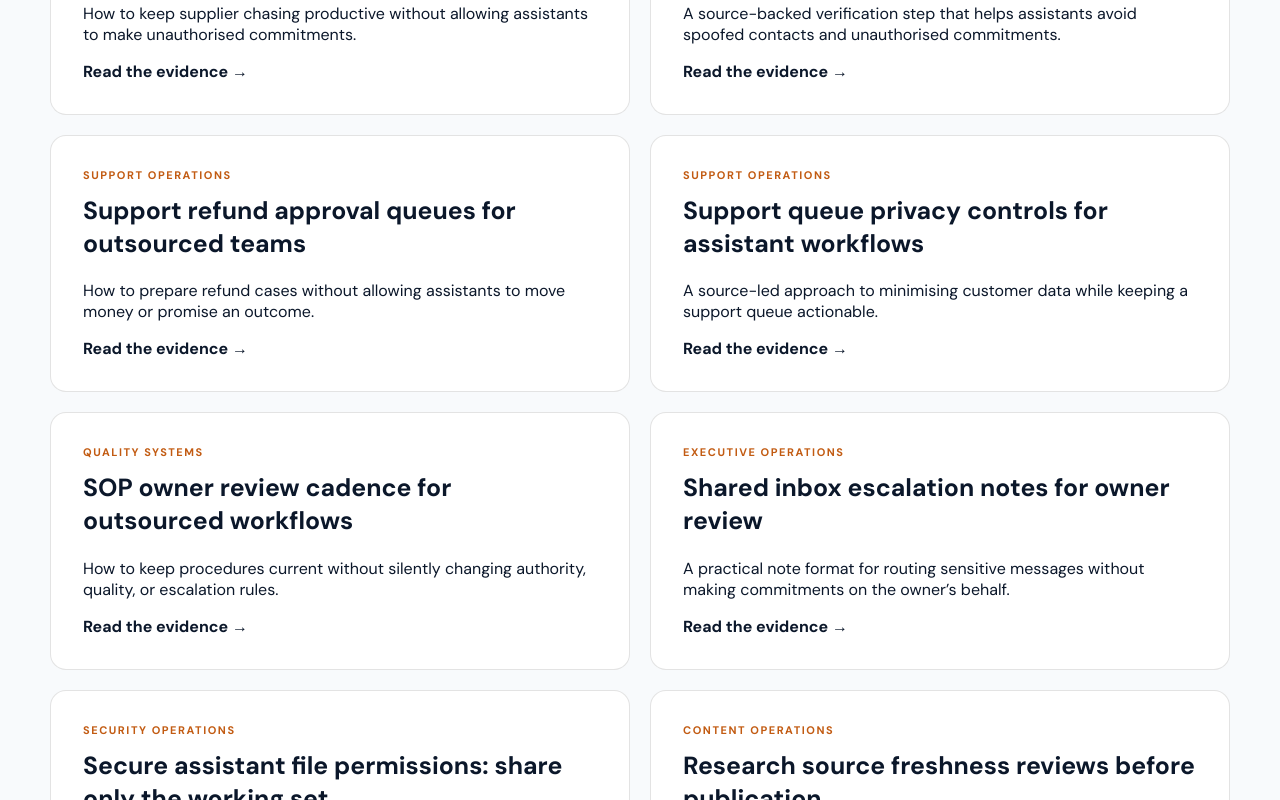
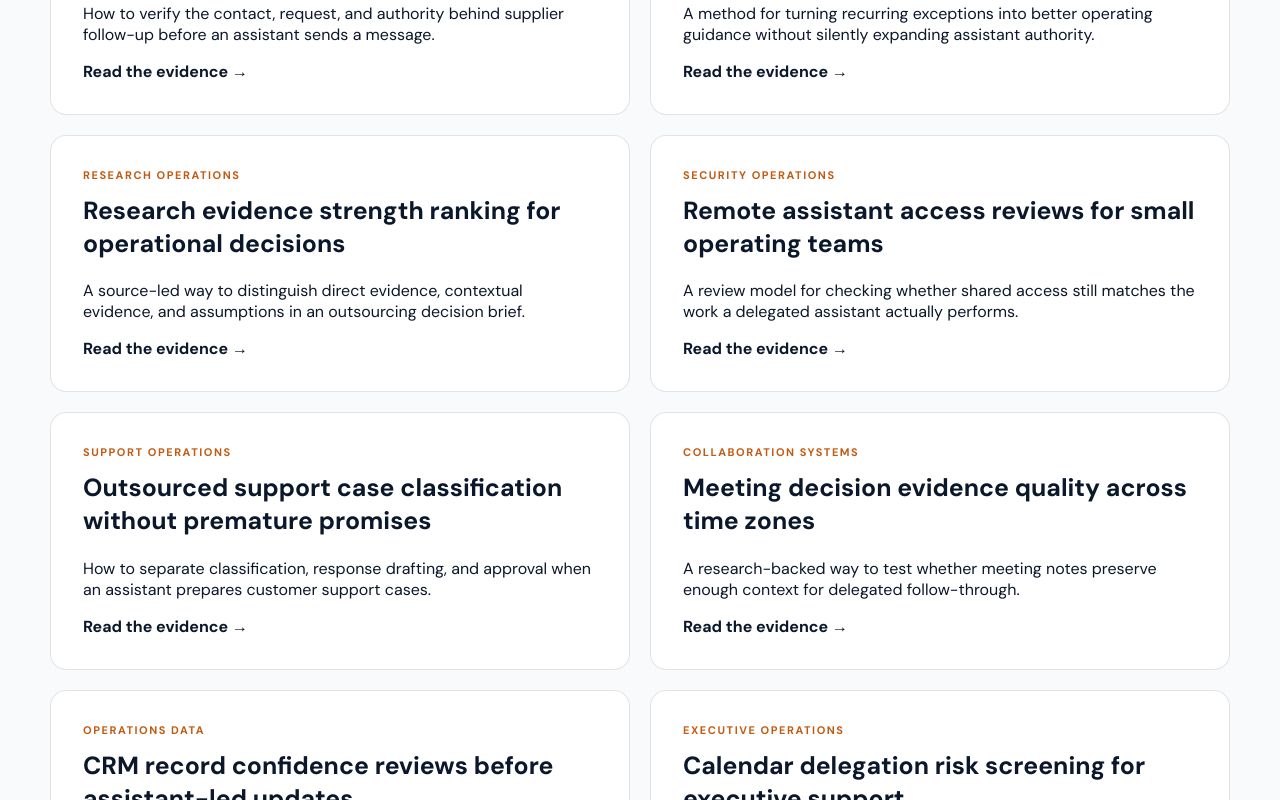
Before and after one commit to coolifystealthagents/outsourcingassistant, a Next.js app: page /research in a window 1280 px wide. Shown: the part 660-1460 px from the top of the page. Built offline with nearby package versions, Linux system fonts and the light colour scheme.

Commit message:
Publish August 11 research batch

```diff
--- a/app/fleet-content.ts
+++ b/app/fleet-content.ts
@@ -336,6 +336,16 @@ export const researchPosts: readonly ResearchPost[] = [
   currentBatchTopic('sop-owner-review-cadence', 'SOP owner review cadence for outsourced workflows', 'How to keep procedures current without silently changing authority, quality, or escalation rules.', 'Quality systems', 'The NIST CSF 2.0 treats governance as an explicit security outcome', 'SOP owner review', ['sop-change-management', 'sop-exception-register', 'assistant-quality-sampling-plan'], { published: '2026-08-10', updated: '2026-08-10' }),
   currentBatchTopic('meeting-action-evidence-trail', 'Meeting action evidence trails for distributed teams', 'A simple structure for linking decisions, owners, deadlines, and source notes after a meeting.', 'Collaboration systems', 'Three fields—decision, owner, and due point—make follow-up reviewable', 'meeting action evidence', ['meeting-notes-action-tracking', 'meeting-decision-ownership', 'meeting-follow-up-ownership'], { published: '2026-08-10', updated: '2026-08-10' }),
   currentBatchTopic('content-claim-escalation-rules', 'Content claim escalation rules for research assistants', 'A practical boundary between collecting evidence, drafting claims, and approving publication language.', 'Content operations', 'Three approval checkpoints keep claims, sources, and publication decisions distinct', 'content claim escalation', ['research-claim-review-queue', 'content-brief-review-gates', 'research-source-freshness-review'], { published: '2026-08-10', updated: '2026-08-10' }),
+  currentBatchTopic('assistant-delegation-scope-mapping', 'Assistant delegation scope mapping for owner-led work', 'How to map repeatable support work to clear authority boundaries before handing it to a Philippines-based assistant.', 'Delegation design', 'NIST separates governance outcomes from the safeguards used to achieve them', 'delegation scope mapping', ['remote-team-access-controls', 'assistant-task-intake-design', 'assistant-quality-scorecard'], { published: '2026-08-11', updated: '2026-08-11' }),
+  currentBatchTopic('research-evidence-strength-ranking', 'Research evidence strength ranking for operational decisions', 'A source-led way to distinguish direct evidence, contextual evidence, and assumptions in an outsourcing decision brief.', 'Research operations', 'The NIST CSF 2.0 uses governed outcomes to organise risk decisions', 'evidence strength ranking', ['content-research-source-traceability', 'research-claim-review-queue', 'outsourced-research-source-register'], { published: '2026-08-11', updated: '2026-08-11' }),
+  currentBatchTopic('remote-assistant-access-review', 'Remote assistant access reviews for small operating teams', 'A review model for checking whether shared access still matches the work a delegated assistant actually performs.', 'Security operations', 'CIS Controls prioritise inventories and account management as foundational safeguards', 'remote access review', ['remote-team-access-controls', 'secure-assistant-file-permissions', 'access-review-cadence'], { published: '2026-08-11', updated: '2026-08-11' }),
+  currentBatchTopic('outsourced-support-case-classification', 'Outsourced support case classification without premature promises', 'How to separate classification, response drafting, and approval when an assistant prepares customer support cases.', 'Support operations', 'The FTC frames data security as an ongoing process of knowing what a business holds and protecting it', 'support case classification', ['customer-support-escalation-matrix', 'support-queue-privacy-controls', 'inbox-triage-risk-controls'], { published: '2026-08-11', updated: '2026-08-11' }),
+  currentBatchTopic('crm-record-confidence-review', 'CRM record confidence reviews before assistant-led updates', 'A practical confidence test for deciding when a CRM correction is safe to prepare and when it needs owner review.', 'Operations data', 'CIS Controls connect inventory quality with accountable account and asset management', 'CRM record confidence', ['crm-data-hygiene-workflow', 'crm-field-change-governance', 'outsourced-crm-audit-trail'], { published: '2026-08-11', updated: '2026-08-11' }),
+  currentBatchTopic('vendor-follow-up-source-checks', 'Vendor follow-up source checks for delegated operations', 'How to verify the contact, request, and authority behind supplier follow-up before an assistant sends a message.', 'Operations systems', 'CISA recommends independent verification through a known channel for suspicious requests', 'vendor source checks', ['vendor-record-verification', 'vendor-follow-up-authority-limits', 'remote-team-access-controls'], { published: '2026-08-11', updated: '2026-08-11' }),
+  currentBatchTopic('async-queue-aging-analysis', 'Asynchronous queue aging analysis for distributed assistants', 'How to read unfinished work by age, dependency, and decision owner instead of treating all delay as a productivity problem.', 'Distributed work', 'ILO research links remote-work outcomes to the organisation and conditions of work', 'queue aging analysis', ['time-zone-handoff-design', 'daily-handoff-evidence-log', 'assistant-quality-scorecard'], { published: '2026-08-11', updated: '2026-08-11' }),
+  currentBatchTopic('sop-exception-pattern-analysis', 'SOP exception pattern analysis for outsourced workflows', 'A method for turning recurring exceptions into better operating guidance without silently expanding assistant authority.', 'Quality systems', 'NIST treats governance as an explicit outcome rather than an afterthought to execution', 'SOP exception analysis', ['sop-change-management', 'sop-exception-register', 'assistant-quality-sampling-plan'], { published: '2026-08-11', updated: '2026-08-11' }),
+  currentBatchTopic('calendar-delegation-risk-screening', 'Calendar delegation risk screening for executive support', 'How to identify sensitive calendar requests that need executive review before an assistant prepares a change.', 'Executive operations', 'NIST control guidance distinguishes routine account activity from higher-risk decisions and events', 'calendar risk screening', ['calendar-delegation-controls', 'calendar-request-screening', 'assistant-calendar-approval-rules'], { published: '2026-08-11', updated: '2026-08-11' }),
+  currentBatchTopic('meeting-decision-evidence-quality', 'Meeting decision evidence quality across time zones', 'A research-backed way to test whether meeting notes preserve enough context for delegated follow-through.', 'Collaboration systems', 'A decision, named owner, and due point create a minimum reviewable follow-through record', 'meeting decision evidence', ['meeting-notes-action-tracking', 'meeting-decision-ownership', 'meeting-follow-up-ownership'], { published: '2026-08-11', updated: '2026-08-11' }),
 ];
 export const publicTiers = [
   {name:'Executive Assistants', price:'$10/hour', detail:'Philippines-based support for structured executive and administrative work.'},
```
